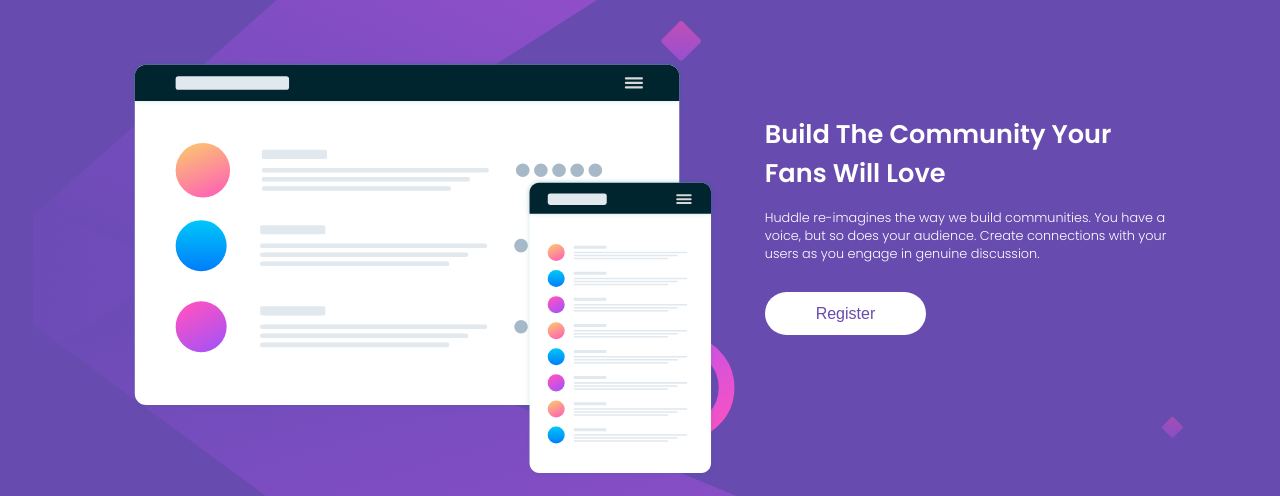
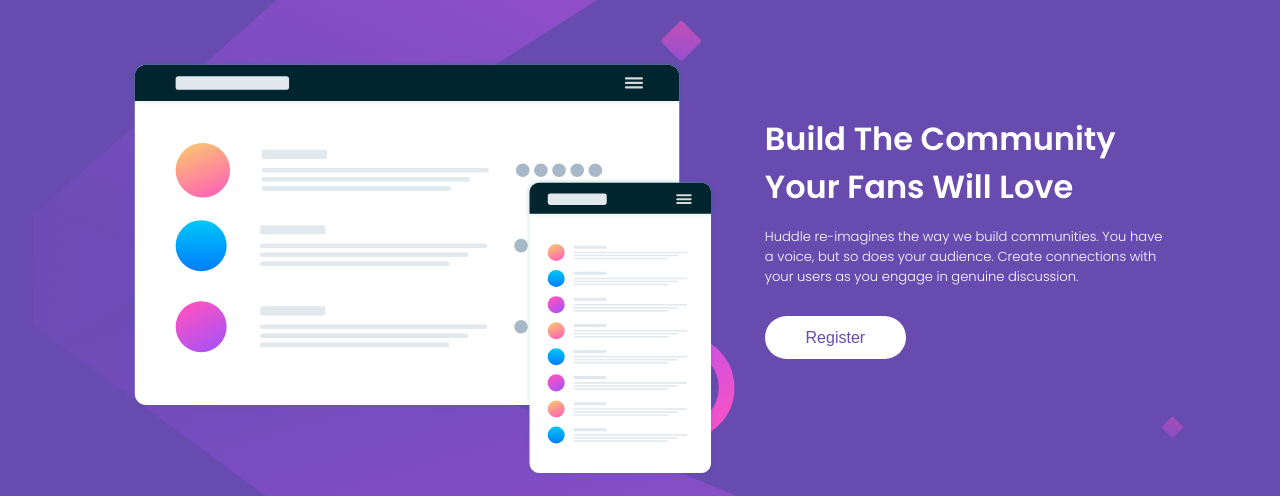
Before and after one commit to edwin-hudson/huddle-landing-page, a plain HTML site: page index.html in a window 1280 px wide. Shown: the part 131-627 px from the top of the page. Drawn offline with Linux system fonts and the light colour scheme.

Commit message:
Update font sizes and button width for improved readability and layout

```diff
--- a/style.css
+++ b/style.css
@@ -190,13 +190,13 @@ main {
     }
 
     .heading {
-        font-size: 1.6rem;
+        font-size: 2rem;
         font-weight: 600;
         margin-bottom: 1rem;
     }
 
     .desc {
-        font-size: 0.8rem;
+        font-size: 0.82rem;
         font-weight: 300;
     }
 
@@ -209,7 +209,7 @@ main {
         background: var(--White);
         outline: none;
         border: none;
-        width: 40%;
+        width: 35%;
         border-radius: 5rem;
         cursor: pointer;
     }
```
